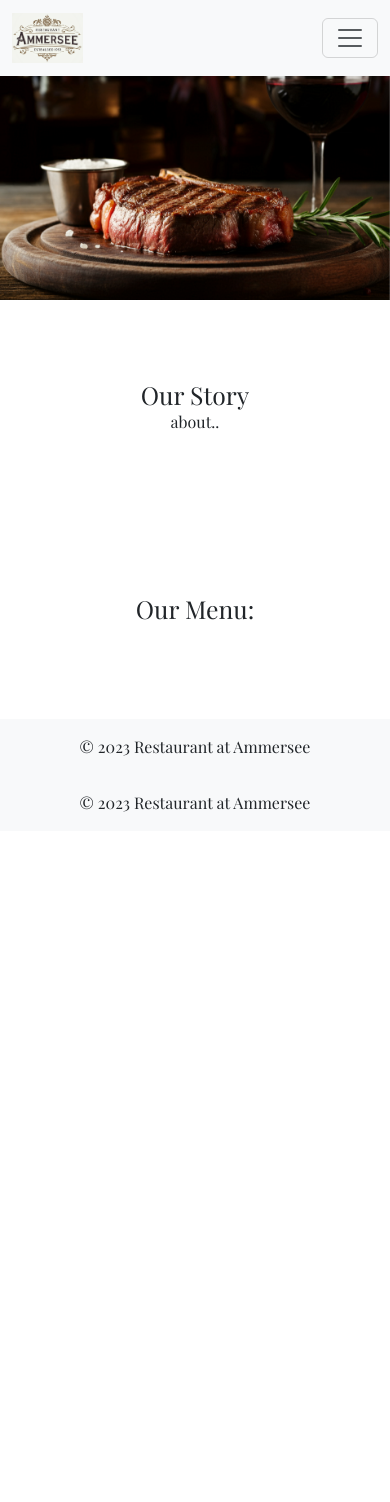
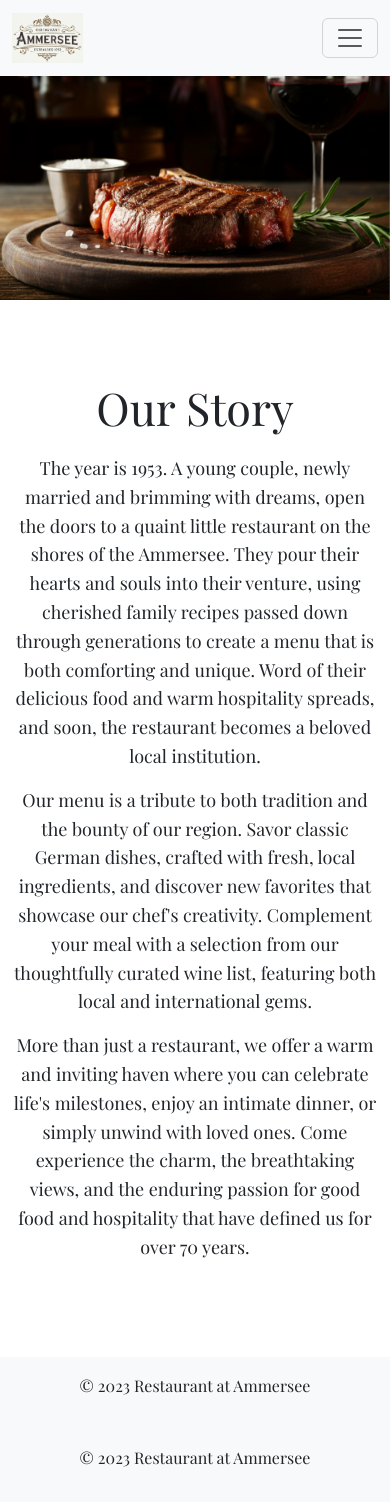
Before and after one commit to Amila3951/restaurant_ammersee, a Django app: page / in a window 390 px wide. Run offline with Django 4.2, Linux system fonts and the light colour scheme; data that the repository does not hold is empty.

Commit message:
Added and styled Our stoy

```diff
--- a/restaurant/static/restaurant/style.css
+++ b/restaurant/static/restaurant/style.css
@@ -7,6 +7,7 @@ body {
   height: 100%;
   margin: 0;
   font-family: 'Playfair Display', serif;
+  display: flex;
 }
 
 body {
@@ -135,6 +136,21 @@ nav.navbar .navbar-brand img {
 #about {
   padding: 80px 0;
   text-align: center;
+  margin-left: auto;
+  margin-right: auto;
+  font-size: 18px
+}
+
+h2 {
+  text-align: center;
+  margin-bottom: 20px;
+  font-size: 2.5em;
+}
+
+p {
+  text-align: center;
+  line-height: 1.6;
+  margin-bottom: 15px;
 }
 
 #menu {
--- a/restaurant/templates/reservations/home.html
+++ b/restaurant/templates/reservations/home.html
@@ -4,7 +4,7 @@
 {% block content %}
 
 <div id="hero">
-  <div id="imageSlider" class="carousel slide" data-bs-ride="carousel" data-bs-interval="3000">
+  <div id="imageSlider" class="carousel slide" data-bs-ride="carousel" data-bs-interval="2000">
     <div class="carousel-inner">
       <div class="carousel-item active">
         <img src="{% static 'restaurant/images/cover2.png' %}" class="d-block w-100" alt="Cover 2">
@@ -61,17 +61,24 @@
   </div>
 
   <div id="about">
-    <h2>Our Story</h2>
-    <p>about..</p>
-  </div>
-
-  <div id="menu">
-    <h2>Our Menu:</h2>
-    <ul>
-      {% for dish in dishes %}
-      <li>{{ dish.name }} - {{ dish.description }} ({{ dish.price }} €)</li>
-      {% endfor %}
-    </ul>
+    <div class="container">
+      <div class="row justify-content-center"> <div class="col-md-6">
+          <h2>Our Story</h2>
+          <p> The year is 1953. A young couple, newly married and brimming with dreams, open the doors to a quaint little
+            restaurant on the shores of the Ammersee. They pour their hearts and souls into their venture, using
+            cherished family recipes passed down through generations to create a menu that is both comforting and
+            unique. Word of their delicious food and warm hospitality spreads, and soon, the restaurant becomes a
+            beloved local institution.</p>
+          <p> Our menu is a tribute to both tradition and the bounty of our region. Savor classic German dishes, crafted
+            with fresh, local ingredients, and discover new favorites that showcase our chef's creativity. Complement
+            your meal with a selection from our thoughtfully curated wine list, featuring both local and international
+            gems.</p>
+          <p> More than just a restaurant, we offer a warm and inviting haven where you can celebrate life's milestones,
+            enjoy an intimate dinner, or simply unwind with loved ones. Come experience the charm, the breathtaking
+            views, and the enduring passion for good food and hospitality that have defined us for over 70 years.</p>
+        </div>
+      </div>
+    </div>
   </div>
 
   <div id="testimonials">
```
Also changed, not shown: restaurant/static/restaurant/images/backgorund.png (added).
